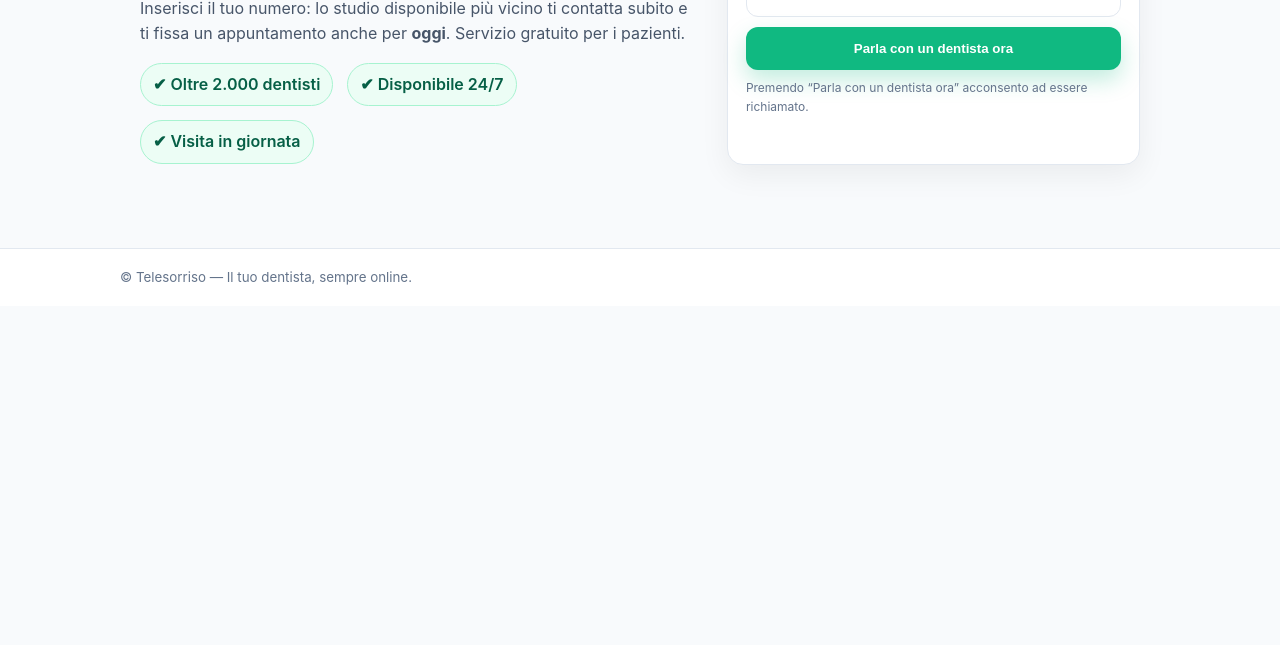
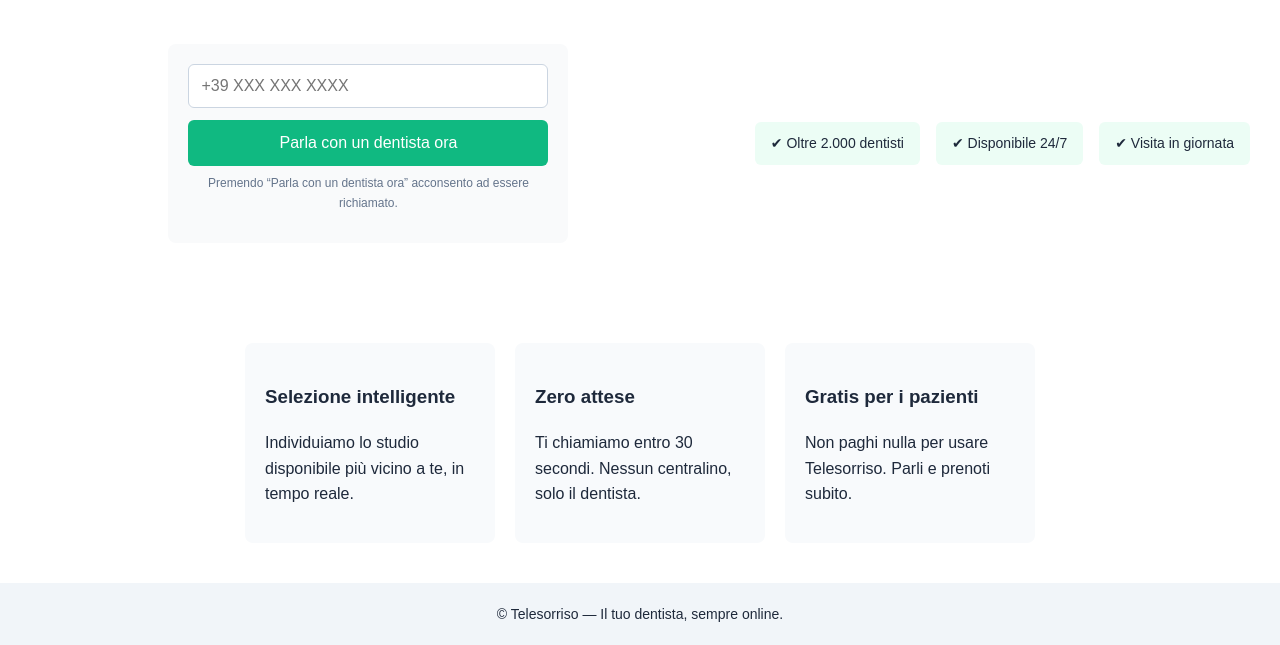
Before and after one commit to telesorriso/sorridi.com, a website: page index.html in a window 1280 px wide. Shown: the part 224-869 px from the top of the page. Before the commit the page ends 800 px from the top, so only its background shows below. Drawn offline with Linux system fonts and the light colour scheme.

Commit message:
Update index.html

```diff
--- a/index.html
+++ b/index.html
@@ -1,72 +1,77 @@
-<!doctype html>
+<!DOCTYPE html>
 <html lang="it">
 <head>
-  <meta charset="utf-8" />
-  <meta name="viewport" content="width=device-width, initial-scale=1" />
-  <title>Telesorriso – Un dentista ti richiama in 30 secondi</title>
-  <link rel="stylesheet" href="styles.css" />
+  <meta charset="UTF-8">
+  <meta name="viewport" content="width=device-width, initial-scale=1.0">
+  <title>Telesorriso - Dentista urgente 24/7</title>
+  <link rel="stylesheet" href="styles.css">
+  <style>
+    body { font-family: sans-serif; margin: 0; padding: 0; background: #fff; color: #1e293b; }
+    header { padding: 16px; text-align: center; }
+    header img { height: 40px; }
+    .hero { text-align: center; padding: 40px 20px; }
+    .hero h1 { font-size: 28px; margin-bottom: 10px; }
+    .accent { color: #2563eb; }
+    form { max-width: 400px; margin: 20px auto; padding: 20px; border-radius: 8px; background: #f9fafb; }
+    input { width: 100%; padding: 12px; margin-bottom: 12px; border: 1px solid #cbd5e1; border-radius: 6px; font-size: 16px; }
+    button { width: 100%; padding: 14px; background: #10b981; color: #fff; border: none; border-radius: 6px; font-size: 16px; cursor: pointer; }
+    button:disabled { background: #94a3b8; cursor: not-allowed; }
+    .notice { font-size: 12px; color: #64748b; margin-top: 8px; }
+    #status { margin-top: 10px; font-size: 14px; }
+    .features { display: flex; justify-content: center; gap: 16px; margin: 20px 0; flex-wrap: wrap; }
+    .features div { background: #ecfdf5; padding: 10px 16px; border-radius: 6px; font-size: 14px; }
+    .steps { display: flex; justify-content: center; gap: 20px; flex-wrap: wrap; margin: 40px 0; }
+    .steps div { max-width: 250px; background: #f8fafc; padding: 20px; border-radius: 8px; }
+    footer { text-align: center; padding: 20px; background: #f1f5f9; font-size: 14px; }
+  </style>
 </head>
 <body>
-  <!-- Header: solo logo (niente "Sei un dentista?") -->
-  <header class="header">
-    <div class="container header__inner">
-      <img src="assets/logo.png" alt="Telesorriso" class="logo" />
-    </div>
+
+  <header>
+    <img src="logo.png" alt="Telesorriso">
   </header>
 
-  <main class="container">
   <section class="hero">
-      <div class="hero__left">
-        <h1 class="hero__title">Hai mal di denti?</h1>
-        <p class="hero__subtitle">
-          Un dentista ti richiama in <span class="accent">30 secondi</span>.
-        </p>
-        <p class="hero__lead">
-          Inserisci il tuo numero: lo studio disponibile più vicino ti contatta subito
-          e ti fissa un appuntamento anche per <strong>oggi</strong>.
-          Servizio gratuito per i pazienti.
-        </p>
+    <h1>Hai mal di denti?<br>Un dentista ti richiama in <span class="accent">30 secondi</span>.</h1>
+    <p>Inserisci il tuo numero: il dentista disponibile più vicino a te ti contatta subito. Servizio gratuito per i pazienti.</p>
 
-        <div class="badges">
-          <div class="badge">✔ Oltre 2.000 dentisti</div>
-          <div class="badge">✔ Disponibile 24/7</div>
-          <div class="badge">✔ Visita in giornata</div>
+    <form id="callForm">
+      <input id="phone" type="tel" placeholder="+39 XXX XXX XXXX" required>
+      <button type="submit">Parla con un dentista ora</button>
+      <p class="notice">Premendo “Parla con un dentista ora” acconsento ad essere richiamato.</p>
+      <div id="status"></div>
+    </form>
+
+    <div class="features">
+      <div>✔︎ Oltre 2.000 dentisti</div>
+      <div>✔︎ Disponibile 24/7</div>
+      <div>✔︎ Visita in giornata</div>
     </div>
-      </div>
-
-      <!-- Form: niente città/CAP, niente checkbox -->
-      <form id="callForm" class="card form" novalidate>
-        <label for="phone" class="label">Numero di telefono</label>
-        <input id="phone" type="tel" inputmode="tel" autocomplete="tel"
-               placeholder="+39 3XX XXX XXXX" class="input" required />
-
-        <button class="btn btn-primary" type="submit">
-          Parla con un dentista ora
-        </button>
-
-        <p class="notice">
-          Premendo “Parla con un dentista ora” acconsento ad essere richiamato.
-        </p>
-
-        <div id="status" class="status" aria-live="polite"></div>
-      </form>
   </section>
 
-    <!-- Sezione “Serve aiuto…” rimossa -->
-  </main>
+  <section class="steps">
+    <div>
+      <h3>Selezione intelligente</h3>
+      <p>Individuiamo lo studio disponibile più vicino a te, in tempo reale.</p>
+    </div>
+    <div>
+      <h3>Zero attese</h3>
+      <p>Ti chiamiamo entro 30 secondi. Nessun centralino, solo il dentista.</p>
+    </div>
+    <div>
+      <h3>Gratis per i pazienti</h3>
+      <p>Non paghi nulla per usare Telesorriso. Parli e prenoti subito.</p>
+    </div>
+  </section>
 
-  <!-- Footer: niente Privacy/Termini -->
-  <footer class="footer">
-    <div class="container footer__inner">
-      <small>© Telesorriso — Il tuo dentista, sempre online.</small>
-    </div>
+  <footer>
+    © Telesorriso — Il tuo dentista, sempre online.
   </footer>
 
   <script>
-    // Normalizza: accetta 3xxxxxxxx e aggiunge +39; assicura formato E.164
   function norm(p){
     let x=(p||"").replace(/\s+/g,"");
-      if (/^3\d{8,12}$/.test(x)) x = "+39" + x;   // mobile IT -> prefisso
+    if (/^3\d{8,12}$/.test(x)) x = "+39" + x;
     if (!x.startsWith("+")) x = "+" + x;
     return x;
   }
@@ -76,7 +81,6 @@
   const status = document.getElementById("status");
   const btn    = form.querySelector("button[type=submit]");
 
-    // antispam locale per evitare richieste ripetute
   const COOLDOWN_SEC = 120;
 
   form.addEventListener("submit", async (e) => {
@@ -88,7 +92,6 @@
       return;
     }
 
-      // cooldown sul singolo numero
     const k = "cooldown_"+phone;
     const last = Number(localStorage.getItem(k) || 0);
     const now  = Date.now();
@@ -98,7 +101,6 @@
       return;
     }
 
-      // Messaggio unico durante e dopo l'invio (richiesto)
     status.textContent = "Un dentista ti sta per richiamare, rispondi!";
     btn.disabled = true;
 
@@ -109,7 +111,7 @@
         body: JSON.stringify({ phone })
       });
 
-        const txt  = await res.text();
+      const txt = await res.text();
       let data; try { data = JSON.parse(txt); } catch { data = { raw: txt }; }
 
       if (!res.ok || data.ok === false){
@@ -121,14 +123,14 @@
         return;
       }
 
-        // ok → salvo cooldown e mantengo il messaggio unico già mostrato
       localStorage.setItem(k, String(Date.now()));
-      } catch (err){
+    }catch(err){
       status.textContent = "Errore di rete. Riprova.";
-      } finally {
+    }finally{
       btn.disabled = false;
     }
   });
   </script>
+
 </body>
 </html>
```
Lines whose indentation alone changed are shown as unchanged.
